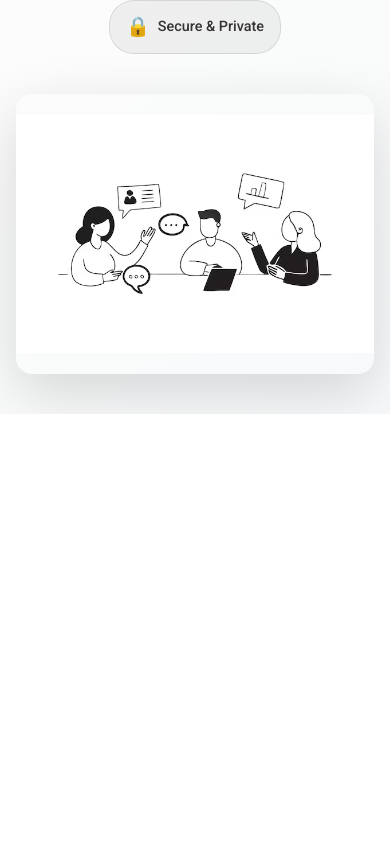
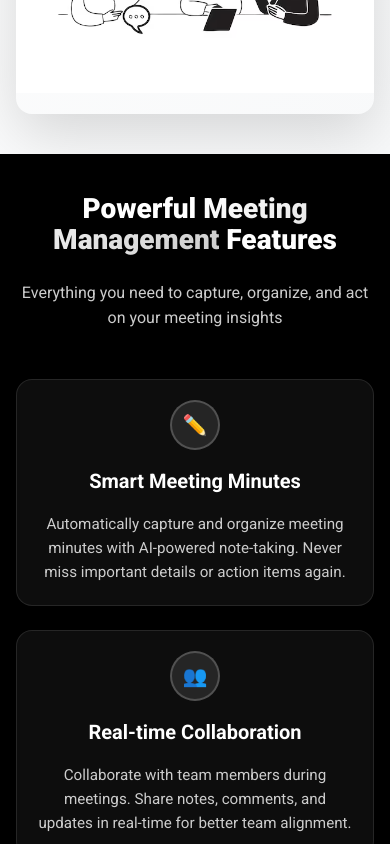
Before and after one commit to RachadDoueik/minutor-frontend, a React (Vite) app: page / in a window 390 px wide. Shown: the part 772-1616 px from the top of the page. Before the commit the page ends 1186 px from the top, so only its background shows below. Built offline with nearby package versions, Linux system fonts and the light colour scheme.

Commit message:
created features section

```diff
--- a/src/App.jsx
+++ b/src/App.jsx
@@ -1,5 +1,5 @@
 import Navbar from './components/Navbar'
-import Hero from './components/Hero'
+import Home from './pages/Home';
 
 function App() {
 
@@ -7,7 +7,7 @@ function App() {
     <>
       <Navbar />
       <main style={{ paddingTop: '70px' }}>
-        <Hero />
+        <Home/>
       </main>
     </>
   )
--- /dev/null
+++ b/src/components/Features.jsx
@@ -0,0 +1,96 @@
+import '../css/Features.css';
+
+const Features = () => {
+  return (
+    <section className="features">
+      <div className="features-container">
+        {/* Section Header */}
+        <div className="features-header">
+          <h2 className="features-title">
+            Powerful <span className="features-title-highlight">Meeting Management</span> Features
+          </h2>
+          <p className="features-subtitle">
+            Everything you need to capture, organize, and act on your meeting insights
+          </p>
+        </div>
+
+        {/* Features Grid */}
+        <div className="features-grid">
+          {/* Feature 1 */}
+          <div className="feature-card">
+            <div className="feature-icon">
+              <span className="feature-icon-emoji">✏️</span>
+            </div>
+            <h3 className="feature-title">Smart Meeting Minutes</h3>
+            <p className="feature-description">
+              Automatically capture and organize meeting minutes with AI-powered note-taking.
+              Never miss important details or action items again.
+            </p>
+          </div>
+
+          {/* Feature 2 */}
+          <div className="feature-card">
+            <div className="feature-icon">
+              <span className="feature-icon-emoji">👥</span>
+            </div>
+            <h3 className="feature-title">Real-time Collaboration</h3>
+            <p className="feature-description">
+              Collaborate with team members during meetings. Share notes, comments, and
+              updates in real-time for better team alignment.
+            </p>
+          </div>
+
+          {/* Feature 3 */}
+          <div className="feature-card">
+            <div className="feature-icon">
+              <span className="feature-icon-emoji">☑️</span>
+            </div>
+            <h3 className="feature-title">Action Item Tracking</h3>
+            <p className="feature-description">
+              Automatically extract and track action items from your meetings. Assign tasks,
+              set deadlines, and monitor progress effortlessly.
+            </p>
+          </div>
+
+          {/* Feature 4 */}
+          <div className="feature-card">
+            <div className="feature-icon">
+              <span className="feature-icon-emoji">📄</span>
+            </div>
+            <h3 className="feature-title">Document Generation</h3>
+            <p className="feature-description">
+              Automatically generate professional meeting summaries, reports, and documents.
+              Export to PDF, Word, or share directly with stakeholders in seconds.
+            </p>
+          </div>
+
+          {/* Feature 5 */}
+          <div className="feature-card">
+            <div className="feature-icon">
+              <span className="feature-icon-emoji">🏢</span>
+            </div>
+            <h3 className="feature-title">Meeting Room Booking</h3>
+            <p className="feature-description">
+              Reserve meeting rooms directly from the app. Check availability, book spaces,
+              and manage room resources all in one integrated platform.
+            </p>
+          </div>
+
+          {/* Feature 6 */}
+          <div className="feature-card">
+            <div className="feature-icon">
+              <span className="feature-icon-emoji">📅</span>
+            </div>
+            <h3 className="feature-title">Smart Room Scheduling</h3>
+            <p className="feature-description">
+              AI-powered room recommendations based on meeting size, equipment needs, and
+              availability. Optimize your workspace utilization effortlessly.
+            </p>
+          </div>
+        </div>
+      </div>
+    </section>
+  );
+};
+
+export default Features;
--- a/src/components/Hero.jsx
+++ b/src/components/Hero.jsx
@@ -27,22 +27,6 @@ const Hero = () => {
               Watch Demo
             </button>
           </div>
-
-          {/* Feature Highlights */}
-          <div className="hero-features">
-            <div className="hero-feature">
-              <span className="hero-feature-icon">⚡</span>
-              <span className="hero-feature-text">Lightning Fast</span>
-            </div>
-            <div className="hero-feature">
-              <span className="hero-feature-icon">🤝</span>
-              <span className="hero-feature-text">Team Collaboration</span>
-            </div>
-            <div className="hero-feature">
-              <span className="hero-feature-icon">🔒</span>
-              <span className="hero-feature-text">Secure & Private</span>
-            </div>
-          </div>
         </div>
 
         {/* Hero Visual/Image */}
--- /dev/null
+++ b/src/css/Features.css
@@ -0,0 +1,243 @@
+.features {
+  background-color: #000000;
+  color: #ffffff;
+  padding: 100px 0;
+  position: relative;
+  overflow: hidden;
+}
+
+.features::before {
+  content: '';
+  position: absolute;
+  top: 0;
+  left: 0;
+  right: 0;
+  bottom: 0;
+  background: radial-gradient(circle at 70% 80%, rgba(255, 255, 255, 0.03) 0%, transparent 50%);
+  pointer-events: none;
+}
+
+.features-container {
+  max-width: 1200px;
+  margin: 0 auto;
+  padding: 0 2rem;
+  position: relative;
+  z-index: 1;
+}
+
+.features-header {
+  text-align: center;
+  margin-bottom: 4rem;
+  max-width: 600px;
+  margin-left: auto;
+  margin-right: auto;
+}
+
+.features-title {
+  font-size: 3rem;
+  font-weight: 800;
+  line-height: 1.1;
+  color: #ffffff;
+  margin: 0 0 1.5rem 0;
+  font-family: 'Roboto', sans-serif;
+}
+
+.features-title-highlight {
+  color: #ffffff;
+  background: linear-gradient(135deg, #ffffff 0%, #cccccc 100%);
+  background-clip: text;
+  -webkit-background-clip: text;
+  -webkit-text-fill-color: transparent;
+  font-weight: 900;
+}
+
+.features-subtitle {
+  font-size: 1.25rem;
+  line-height: 1.6;
+  color: #cccccc;
+  margin: 0;
+  font-weight: 400;
+}
+
+.features-grid {
+  display: grid;
+  grid-template-columns: repeat(auto-fit, minmax(350px, 1fr));
+  gap: 2.5rem;
+  margin-top: 4rem;
+}
+
+.feature-card {
+  background: rgba(255, 255, 255, 0.05);
+  border: 1px solid rgba(255, 255, 255, 0.1);
+  border-radius: 16px;
+  padding: 2.5rem;
+  text-align: center;
+  transition: all 0.3s ease;
+  backdrop-filter: blur(10px);
+  position: relative;
+  overflow: hidden;
+}
+
+.feature-card::before {
+  content: '';
+  position: absolute;
+  top: 0;
+  left: 0;
+  right: 0;
+  bottom: 0;
+  background: linear-gradient(135deg, rgba(255, 255, 255, 0.1) 0%, transparent 50%);
+  opacity: 0;
+  transition: opacity 0.3s ease;
+  pointer-events: none;
+}
+
+.feature-card:hover {
+  transform: translateY(-8px);
+  border-color: rgba(255, 255, 255, 0.2);
+  box-shadow: 0 20px 40px rgba(0, 0, 0, 0.3);
+}
+
+.feature-card:hover::before {
+  opacity: 1;
+}
+
+.feature-icon {
+  width: 80px;
+  height: 80px;
+  margin: 0 auto 1.5rem;
+  background: rgba(255, 255, 255, 0.1);
+  border-radius: 50%;
+  display: flex;
+  align-items: center;
+  justify-content: center;
+  border: 2px solid rgba(255, 255, 255, 0.2);
+  transition: all 0.3s ease;
+}
+
+.feature-card:hover .feature-icon {
+  background: rgba(255, 255, 255, 0.15);
+  border-color: rgba(255, 255, 255, 0.3);
+  transform: scale(1.1);
+}
+
+.feature-icon-emoji {
+  font-size: 2rem;
+  display: block;
+}
+
+.feature-title {
+  font-size: 1.5rem;
+  font-weight: 700;
+  color: #ffffff;
+  margin: 0 0 1rem 0;
+  font-family: 'Roboto', sans-serif;
+}
+
+.feature-description {
+  font-size: 1rem;
+  line-height: 1.6;
+  color: #cccccc;
+  margin: 0;
+  font-weight: 400;
+}
+
+/* Responsive Design */
+@media screen and (max-width: 968px) {
+  .features {
+    padding: 80px 0;
+  }
+
+  .features-grid {
+    grid-template-columns: repeat(auto-fit, minmax(300px, 1fr));
+    gap: 2rem;
+  }
+
+  .features-title {
+    font-size: 2.5rem;
+  }
+
+  .feature-card {
+    padding: 2rem;
+  }
+}
+
+@media screen and (max-width: 768px) {
+  .features {
+    padding: 60px 0;
+  }
+
+  .features-container {
+    padding: 0 1.5rem;
+  }
+
+  .features-header {
+    margin-bottom: 3rem;
+  }
+
+  .features-title {
+    font-size: 2rem;
+  }
+
+  .features-subtitle {
+    font-size: 1.1rem;
+  }
+
+  .features-grid {
+    grid-template-columns: 1fr;
+    gap: 1.5rem;
+    margin-top: 3rem;
+  }
+
+  .feature-card {
+    padding: 1.5rem;
+  }
+
+  .feature-icon {
+    width: 60px;
+    height: 60px;
+    margin-bottom: 1rem;
+  }
+
+  .feature-icon-emoji {
+    font-size: 1.5rem;
+  }
+
+  .feature-title {
+    font-size: 1.25rem;
+  }
+
+  .feature-description {
+    font-size: 0.95rem;
+  }
+}
+
+@media screen and (max-width: 480px) {
+  .features {
+    padding: 40px 0;
+  }
+
+  .features-container {
+    padding: 0 1rem;
+  }
+
+  .features-title {
+    font-size: 1.75rem;
+  }
+
+  .features-subtitle {
+    font-size: 1rem;
+  }
+
+  .feature-card {
+    padding: 1.25rem;
+  }
+
+  .feature-icon {
+    width: 50px;
+    height: 50px;
+  }
+
+  .feature-icon-emoji {
+    font-size: 1.25rem;
+  }
+}
--- a/src/css/Hero.css
+++ b/src/css/Hero.css
@@ -110,33 +110,6 @@
   box-shadow: 0 8px 25px rgba(0, 0, 0, 0.15);
 }
 
-.hero-features {
-  display: flex;
-  gap: 2rem;
-  margin-top: 2rem;
-  flex-wrap: wrap;
-}
-
-.hero-feature {
-  display: flex;
-  align-items: center;
-  gap: 0.5rem;
-  padding: 0.75rem 1rem;
-  background-color: rgba(0, 0, 0, 0.05);
-  border-radius: 25px;
-  border: 1px solid rgba(0, 0, 0, 0.1);
-}
-
-.hero-feature-icon {
-  font-size: 1.2rem;
-}
-
-.hero-feature-text {
-  font-size: 0.9rem;
-  font-weight: 500;
-  color: #333333;
-}
-
 .hero-visual {
   display: flex;
   justify-content: center;
@@ -178,10 +151,6 @@
   .hero-title {
     font-size: 3rem;
   }
-
-  .hero-features {
-    justify-content: center;
-  }
 }
 
 @media screen and (max-width: 768px) {
@@ -211,12 +180,6 @@
   .hero-btn {
     width: 100%;
     max-width: 300px;
-  }
-
-  .hero-features {
-    flex-direction: column;
-    align-items: center;
-    gap: 1rem;
   }
 
   .hero-image-container {
--- /dev/null
+++ b/src/pages/Home.jsx
@@ -0,0 +1,13 @@
+import Hero from "../components/Hero";
+import Features from "../components/Features";
+
+const Home = () => {
+    return (
+        <>
+            <Hero />
+            <Features />
+        </>
+     );
+}
+
+export default Home;
```
